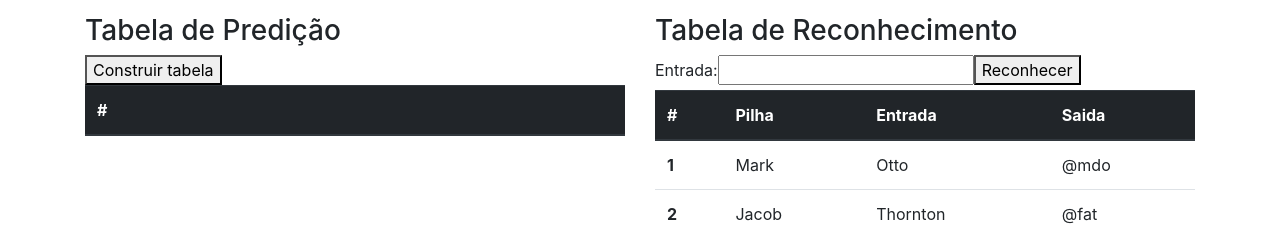
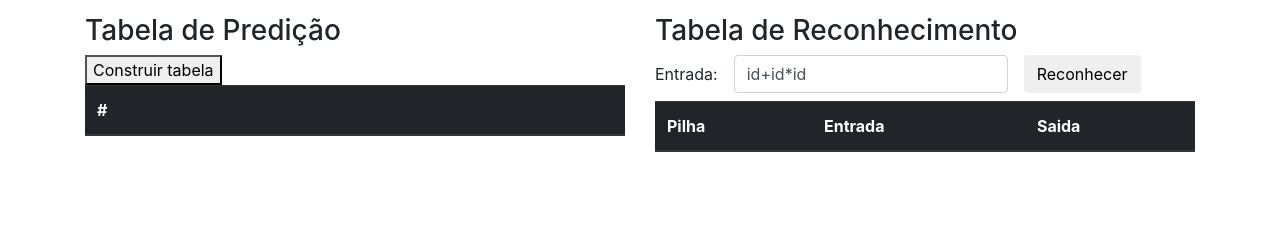
Before and after one commit to jacksomsoares/semanticalize, an Angular app: page / in a window 1280 px wide. Shown: the part 676-927 px from the top of the page. After the commit the page ends 844 px from the top, so only its background shows below. Built offline with nearby package versions, Linux system fonts and the light colour scheme.

Commit message:
Finished implementing the recognition table

```diff
--- a/src/app/Classes/Grammar.ts
+++ b/src/app/Classes/Grammar.ts
@@ -19,7 +19,8 @@ export class Grammar {
 
         let auxLinha = auxGrammar.split(/\s/);
 
-        let aux = auxLinha[0].replace(/\w=|[(]|[)]/g, "");
+        //let aux = auxLinha[0].replace(/\w=|[(]|[)]/g, ""); Esta regEx buga quando usa (,), como NT
+        let aux = auxLinha[0].replace(/\w=[(]|[)]$/g, "");
 
         let aux2: string[] = aux.split(",");
         this.inicioProd = aux2[aux2.length - 1];
--- a/src/app/Classes/PreditiveTable.ts
+++ b/src/app/Classes/PreditiveTable.ts
@@ -6,7 +6,7 @@ export class PreditiveTable {
         Map< NTerminal Map<terminal, value >>
         Map< E , Map< id, E -> TE >>
 
-        Using this structure we cant simply acess data like
+        Using this structure we can simply acess data like
         Map.get(Nterminal).get(Terminal) \\Will return the exacly value of that combination of NT/T
         Map.get(E).get(id) \\will return E -> TE
 
--- a/src/app/Classes/RecognitionTable.ts
+++ b/src/app/Classes/RecognitionTable.ts
@@ -6,8 +6,10 @@ export class RecognitionTable {
     inputPile: Array<string>; //Entrada
     grammar: Grammar;
     symbols: Array<string>;
+    tableRows: Array<Array<string>>;
 
     constructor (){
+        this.tableRows = new Array<Array<string>>();
     }
 
     public reconize(input: string, preditiveTable: PreditiveTable, grammar: Grammar ) {
@@ -22,42 +24,63 @@ export class RecognitionTable {
         this.setStackPile(input);
         this.inputPile.push("$");
 
+        let arrTmp = Array<string>();
+        arrTmp.push(this.stackPile.join(''));
+        arrTmp.push(this.inputPile.join(''));
+        this.tableRows.push(arrTmp);
+
         while(true) {
             if (!this.executeTask(preditiveTable)){
-
+                if (this.stackPile.length === 0 || this.inputPile.length ===0){
+                    return true;
+                } else {
+                    return false;
+                }
             }
         }
-
     }
 
     private executeTask(preditiveTable: PreditiveTable): boolean {
-        if (this.stackPile[this.stackPile.length] === this.inputPile[0]){
+        if (this.stackPile.length === 0 || this.inputPile.length ===0) {
+            return false;//End
+        }
+        else if (this.stackPile[this.stackPile.length-1] === this.inputPile[0]){
             this.stackPile.pop();
-            this.inputPile.pop();
+            this.inputPile.shift();
+            let arrTmp = Array<string>();
+            arrTmp.push(this.stackPile.join(''));
+            arrTmp.push(this.inputPile.join(''));
+            arrTmp.push("");
+            this.tableRows.push(arrTmp);
             return true;
-        }
-        if (this.setStackPile.length === 0 || this.inputPile.length ===0) {
-            return false;//End
         }
         let output = preditiveTable.table.get(this.stackPile[this.stackPile.length-1]).get(this.inputPile[0]);
         if (output){
+            let tempRes = this.stackPile[this.stackPile.length-1] + " -> " + output;
             this.stackPile.pop();
-            this.setStrackPileReverse(output);
+            if (output !== "&"){
+                this.setStrackPileReverse(output);
+            }
+            let arrTmp = Array<string>();
+            arrTmp.push(this.stackPile.join(''));
+            arrTmp.push(this.inputPile.join(''));
+            arrTmp.push(tempRes);
+            this.tableRows.push(arrTmp);
         } else {
-            return false;
+            let arrTmp = Array<string>();
+            arrTmp.push(`O não Terminal ${this.stackPile[this.stackPile.length-1]} não possui valor corespondente na tabela preditiva para o valor ${this.inputPile[0]}.`);
+            this.tableRows.push(arrTmp);
+            return false;//If it landed here something wrong happend
         }
         return true;
     }
 
     private setStrackPileReverse(input: string){
-
-        input = input.split("").reverse().join("");
-
         while (input !== ""){
             this.symbols.forEach(simb => {
                 if (input.endsWith(simb)){
                     input = input.substring(0, input.lastIndexOf(simb));
-                    this.inputPile.push(simb);
+                    this.stackPile.push(simb);
                 }
             });
         }
@@ -65,7 +88,7 @@ export class RecognitionTable {
 
     private setStackPile(input: string){
         while (input !== ""){
-            this.grammar.naoTerminais.forEach(nt => {
+            this.grammar.terminais.forEach(nt => {
                 if (input.startsWith(nt)){
                     this.inputPile.push(nt);
                     input = input.replace(nt, "");
--- a/src/app/recognition-table/recognition-table.component.html
+++ b/src/app/recognition-table/recognition-table.component.html
@@ -1,30 +1,29 @@
 <h3>Tabela de Reconhecimento</h3>
 
+<div class="form-inline">
+  <div class="form-group mb-2">
     <label for="inputRecognition">Entrada: </label>
-<input id="inputRecognition" type="text" [(ngModel)]="inputRecog">
-<button (click)="reconize()" >Reconhecer</button>
+  </div>
+  <div class="form-group mx-sm-3 mb-2">
+    <input id="inputRecognition" class="form-control" type="text" [(ngModel)]="inputRecog">
+  </div>
+  <button class="btn mb-2" (click)="reconize()">Reconhecer</button>
+</div>
 
 <table class="table">
   <thead class="thead-dark">
     <tr>
-        <th scope="col">#</th>
       <th scope="col">Pilha</th>
       <th scope="col">Entrada</th>
       <th scope="col">Saida</th>
     </tr>
   </thead>
   <tbody>
-      <tr>
-        <th scope="row">1</th>
-        <td>Mark</td>
-        <td>Otto</td>
-        <td>@mdo</td>
-      </tr>
-      <tr>
-        <th scope="row">2</th>
-        <td>Jacob</td>
-        <td>Thornton</td>
-        <td>@fat</td>
+    <tr *ngFor="let row of tableRow">
+      <ng-template ngFor let-item [ngForOf]="row" let-f="fist">
+        <th scope="row" *ngIf="f">{{row[0]}}</th>
+        <td>{{item}}</td>
+      </ng-template>
     </tr>
   </tbody>
 </table>
--- a/src/app/recognition-table/recognition-table.component.ts
+++ b/src/app/recognition-table/recognition-table.component.ts
@@ -11,8 +11,9 @@ import {RecognitionTable} from '../Classes/RecognitionTable'
 })
 export class RecognitionTableComponent implements OnInit {
   @Input() grammar: string;
-  inputRecog: string;
 
+  public inputRecog = "id+id*id";
+  public tableRow: Array<Array<string>>;
   private preditiveTable = new PreditiveTable();
 
   constructor() {
@@ -27,7 +28,7 @@ export class RecognitionTableComponent implements OnInit {
       this.preditiveTable.mockData();
       let rcTable = new RecognitionTable();
       rcTable.reconize(this.inputRecog, this.preditiveTable, grammar);
-
+      this.tableRow = rcTable.tableRows;
   }
 
 }
```
Lines whose indentation alone changed are shown as unchanged.
